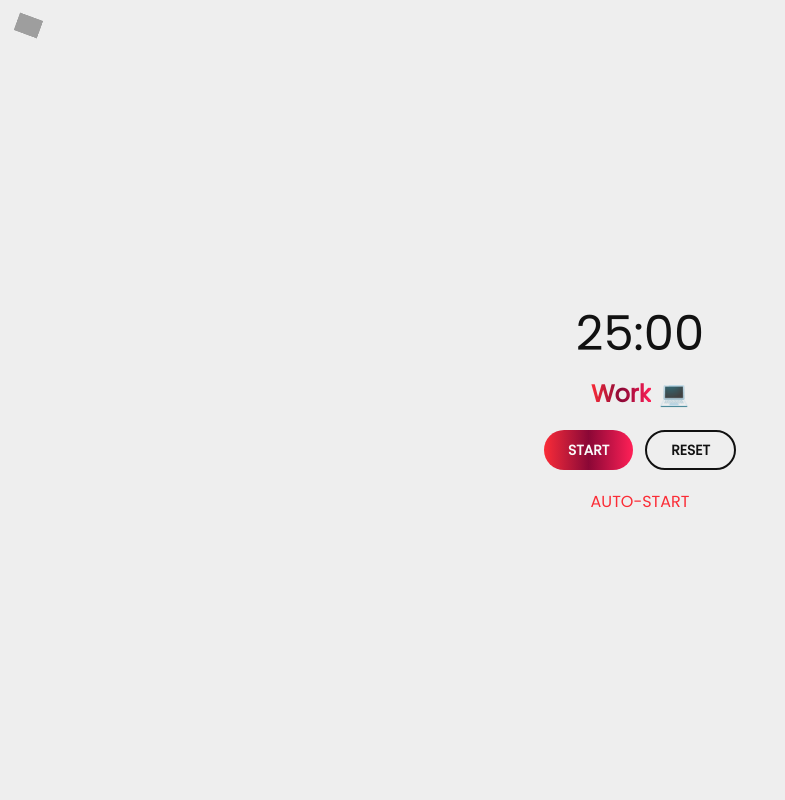
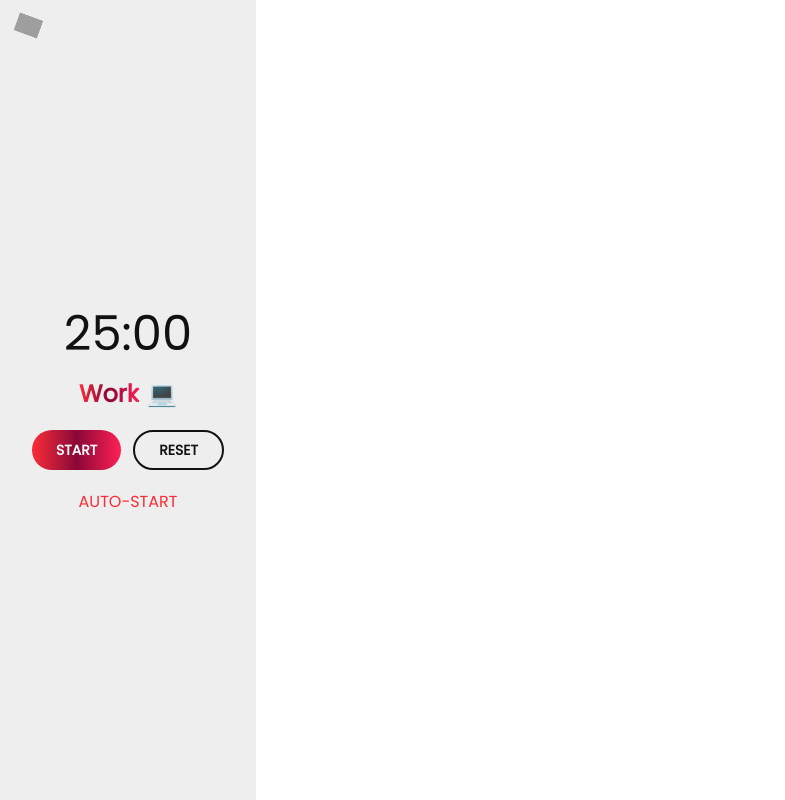
Before and after one commit to leakoo/pomodoro-chrome-extension, a React (Vite) app: page / in a window 1280 px wide. Shown: the whole page, without its empty margins (0-785 px from the left). Built offline with nearby package versions, Linux system fonts and the light colour scheme; grey boxes are pictures that could not be loaded.

Commit message:
style: Set app layout width and height to 16rem

```diff
--- a/src/index.css
+++ b/src/index.css
@@ -5,4 +5,6 @@
 
 body {
   font-family: "Poppins", "Inter";
+  width: 16rem;
+  height: 16rem;
 }
```
